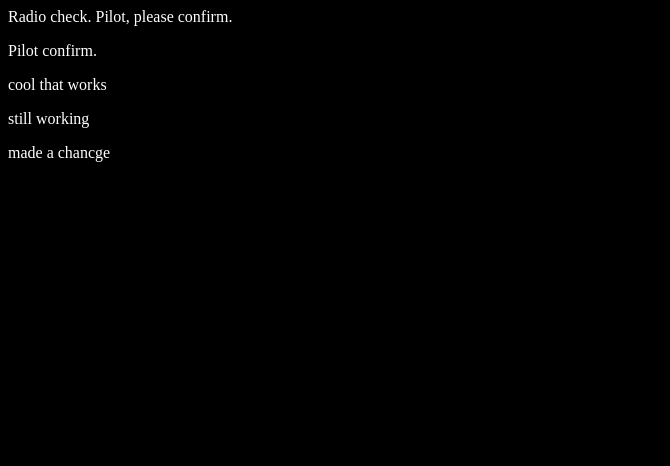
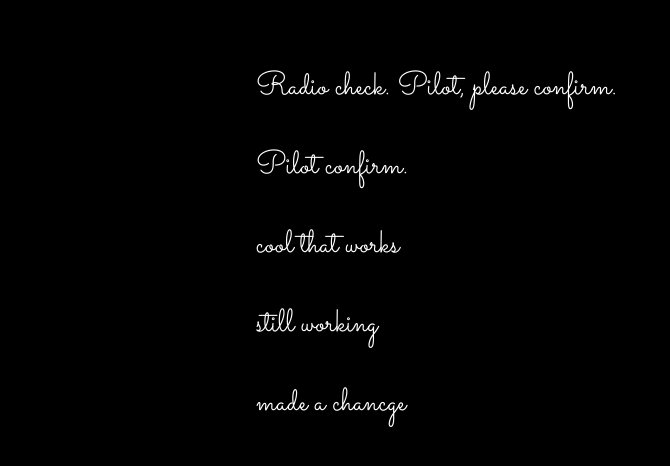
Before and after one commit to Ekirkman/communication-log, a plain HTML site: page index.html in a window 1280 px wide. Shown: the whole page, without its empty margins (0-670 px from the left). Drawn offline with Linux system fonts and the light colour scheme.

Commit message:
added more css

```diff
--- a/index.html
+++ b/index.html
@@ -1,5 +1,6 @@
 <html>
 	<head>
+		<link href="https://fonts.googleapis.com/css?family=Sacramento" rel="stylesheet">
 		<link rel="stylesheet" type="text/css" href="style.css">
 	</head>
 <body>
--- a/style.css
+++ b/style.css
@@ -1,4 +1,10 @@
 body {
-	color: white;
-	background-color: black;
+   color: white;
+   background-color: black;
+   font-family: 'Sacramento', cursive;
+   font-size: 32px;
+   margin-top: 5%;
+   margin-left: 20%;
+   margin-right: 20%;
+}ackground-color: black;
 }
```
